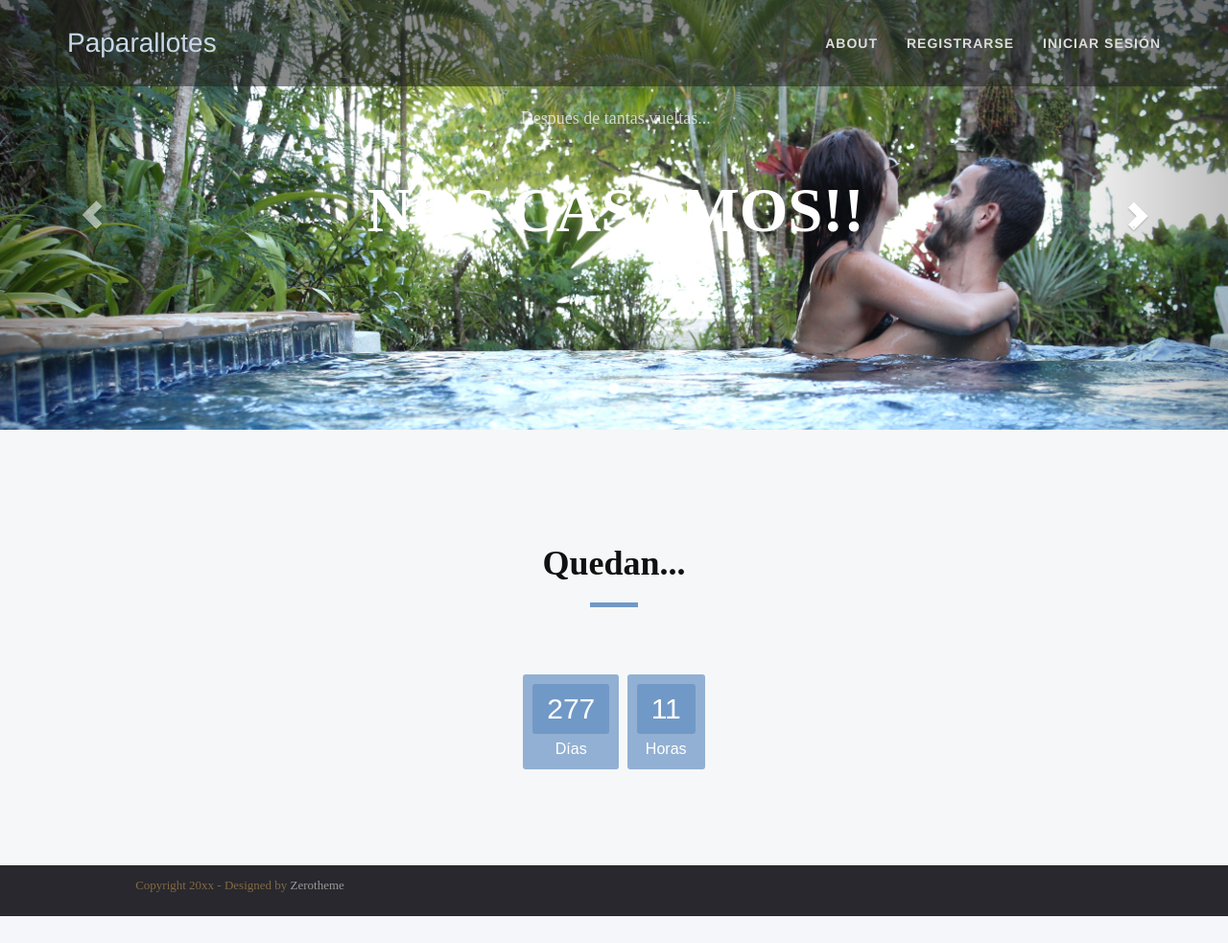
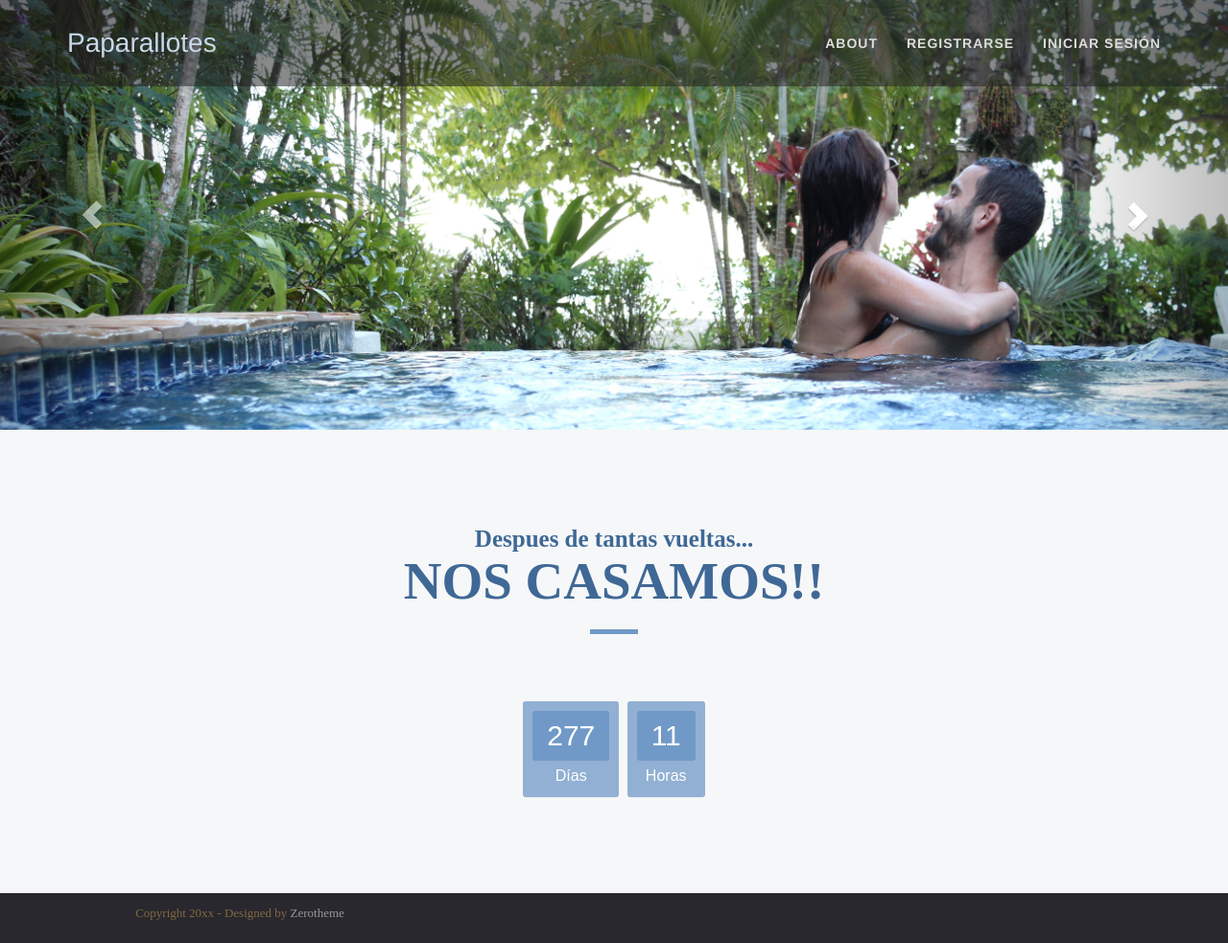
Before and after one commit to palvarez89/paparajotesybellotas, a Django app: page /es/ in a window 1280 px wide. Shown: the whole page at 96% size. Before the commit the page ends 955 px from the top, so only its background shows below. Run offline with Django 3.2, Linux system fonts and the light colour scheme; some libraries are stand-ins or nearby versions.

Commit message:
Setting some header text

```diff
--- a/paparajotes_y_bellotas/static/css/style.css
+++ b/paparajotes_y_bellotas/static/css/style.css
@@ -426,3 +426,25 @@ a.btn:focus{outline: 0;}
         padding-top: 5px;
         font-size: 16px;
 }
+
+/* Home header */
+.main-subheader,
+.main-header {
+	color: #3f6896;
+}
+
+.main-header {
+    margin-top: 0;
+    margin-bottom: 0;
+    text-transform: uppercase;
+    font-weight: 700;
+    font-size: 55px;
+}
+
+.main-subheader {
+    margin-top: 0;
+    margin-bottom: 0;
+    font-weight: 700;
+    font-size: 25px;
+
+}
--- a/paparajotes_y_bellotas/templates/base.html
+++ b/paparajotes_y_bellotas/templates/base.html
@@ -100,13 +100,6 @@
 		<div class="carousel-inner">
 			<div class="item active">
 				<img src="{% static 'images/nosotros-pisci.jpg' %}" alt="...">
-				<!-- Static Header -->
-				<div class="header-text hidden-xs">
-					<div class="col-md-12 text-center">
-						<p>{% trans "Despues de tantas vueltas..." %}</p>
-						<h1>{% trans "Nos casamos!!" %}</h1>
-					</div>
-				</div><!-- /header-text -->
 			</div>
 		</div>
 
--- a/paparajotes_y_bellotas/templates/pages/home.html
+++ b/paparajotes_y_bellotas/templates/pages/home.html
@@ -2,11 +2,12 @@
 {% load static i18n %}<!DOCTYPE html>
 {% block content %}
 <!-- Content from home.html -->
-<section class="box-content box-1 box-style-1" id="about">
+<section class="box-content box-1 box-style-1">
 	<div class="container">
 		<div class="row heading">
 			 <div class="col-lg-12">
-			    <h2>{% trans 'Quedan...' %}</h2>
+			    <h2 class="main-subheader">{% trans 'Despues de tantas vueltas...' %}</h2>
+			    <h1 class="main-header">{% trans 'Nos casamos!!' %}</h2>
 	                    <hr>
 	                </div>
 		</div>
```
